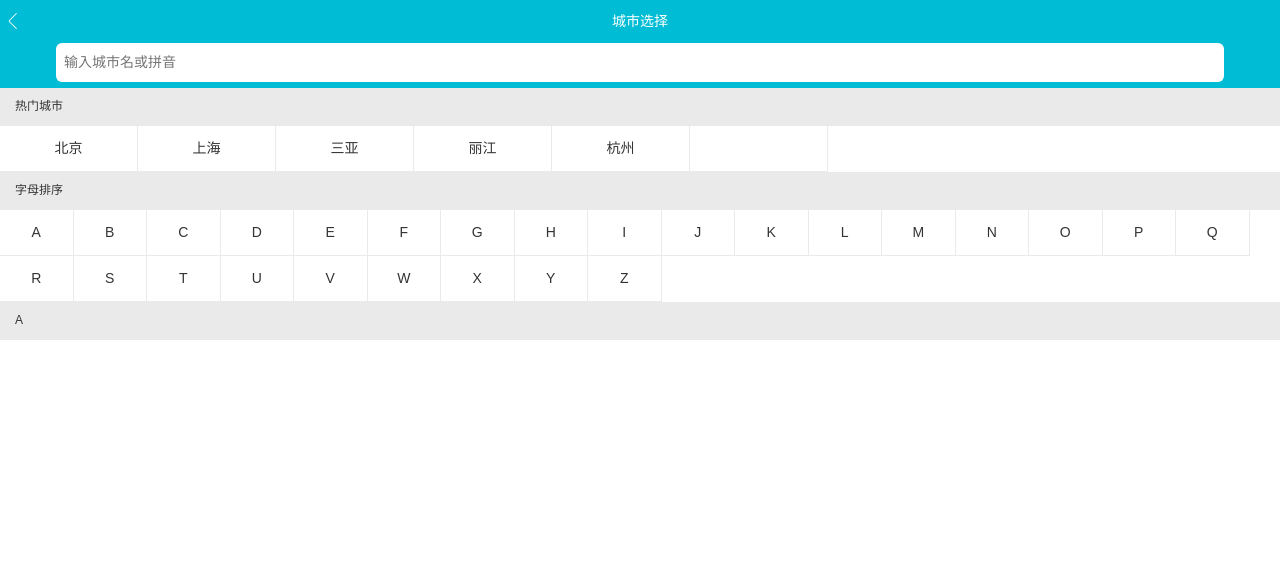
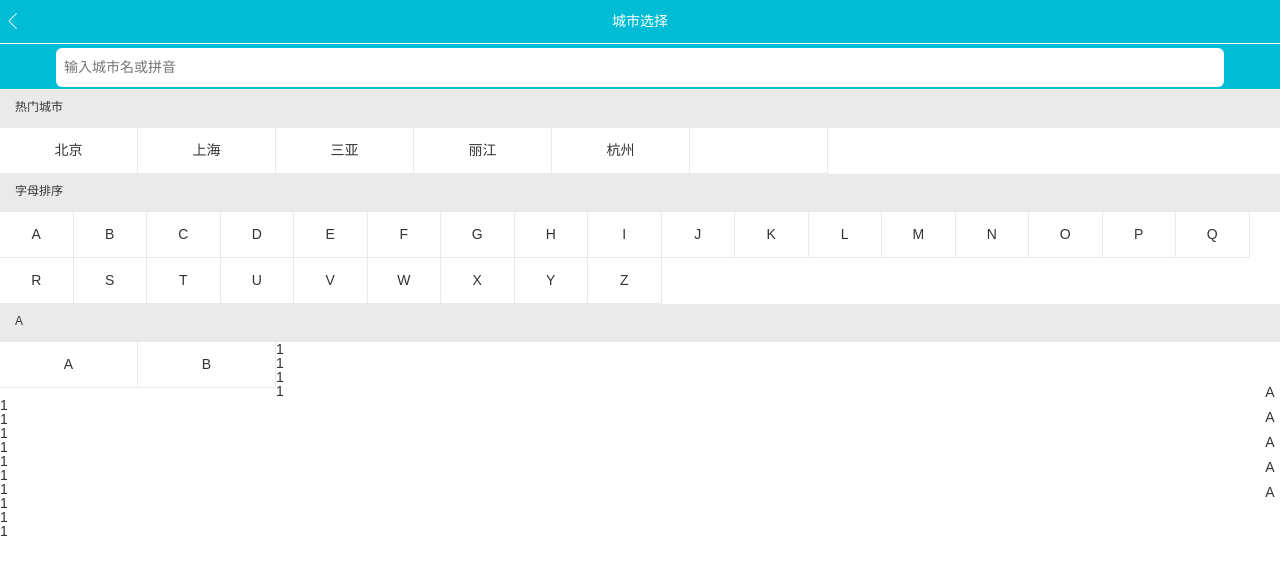
Before and after one commit to xwk99/first, a Vue app: page /#/city in a window 1280 px wide. Shown: the top 574 px of the page. Built offline with nearby package versions, Linux system fonts and the light colour scheme.

Commit message:
add city-list

```diff
--- a/package.json
+++ b/package.json
@@ -9,6 +9,7 @@
   },
   "dependencies": {
     "axios": "^0.21.0",
+    "better-scroll": "^2.0.6",
     "core-js": "^3.6.5",
     "swiper": "^6.4.1",
     "vue": "^2.6.11",
--- a/src/views/city/City.vue
+++ b/src/views/city/City.vue
@@ -2,7 +2,8 @@
    <div>
     <city-header></city-header>
     <city-search></city-search>
-    <city-list></city-list>
+    <city-list :citylist="citylist"></city-list>
+    <city-alphabet></city-alphabet>
    </div>
 </template>
 
@@ -10,13 +11,20 @@
 import CityHeader from './components/Header'
 import CitySearch from './components/Search'
 import CityList from './components/List'
+import CityAlphabet from './components/Alphabet'
 import axios from 'axios'
 export default {
   name: 'city',
   components: {
     CityHeader,
     CitySearch,
-    CityList
+    CityList,
+    CityAlphabet
+  },
+  data () {
+    return {
+      citylist: []
+    }
   },
   methods: {
     getCityInfo () {
@@ -24,7 +32,8 @@ export default {
         .then(this.getCityInfoSucc)
     },
     getCityInfoSucc (res) {
-      console.log(res.data)
+      console.log(res.data.data.citylist)
+      this.citylist = res.data.data.citylist
     }
   },
   mounted () {
--- /dev/null
+++ b/src/views/city/components/Alphabet.vue
@@ -0,0 +1,33 @@
+<template>
+    <div>
+        <ul class="alphabet">
+            <li class="alphabet-list">A</li>
+            <li class="alphabet-list">A</li>
+            <li class="alphabet-list">A</li>
+            <li class="alphabet-list">A</li>
+            <li class="alphabet-list">A</li>
+        </ul>
+    </div>
+</template>
+
+<script>
+export default {
+  name: 'CityAlphabet'
+}
+</script>
+
+<style lang="stylus" scoped>
+    .alphabet
+        position: absolute
+        right: 0
+        top: 1.9rem
+        bottom: 0
+        width: .4rem
+        display: flex
+        flex-direction: column
+        justify-content: center
+        text-align: center
+        .alphabet-list
+            height: .4rem
+            margin-bottom: .1rem
+</style>
--- a/src/views/city/components/Header.vue
+++ b/src/views/city/components/Header.vue
@@ -21,12 +21,16 @@ export default {
     height: .86rem
     background: $bgcolor
     line-height: .86rem
-    overflow: hidden
     text-align: center
     color: white
+    position: fixed
+    top: 0
+    right: 0
+    left: 0
   .back-header
-    position: absolute
-    top: 13px
-    left: 5px
+    position: fixed
+    top: .26rem
+    left: .1rem
     color white
+    z-index: 2
 </style>
--- a/src/views/city/components/List.vue
+++ b/src/views/city/components/List.vue
@@ -1,6 +1,6 @@
 <template>
     <div>
-      <div class="list-title">
+      <div class="list list-title">
         <h1>热门城市</h1>
       </div>
       <ul>
@@ -16,12 +16,37 @@
         <li class="first-name" v-for="(item, index) of firstLetter" :key="index">{{item}}</li>
       </ul>
       <div class="list-title">A</div>
+      <div ref="wrapper">
+        <div>
+          <div class="list-city" v-for="(item, index) of citylist" :key="index">
+            {{item.cityFirstName}}
+          </div>
+          <div>1</div>
+          <div>1</div>
+          <div>1</div>
+          <div>1</div>
+          <div>1</div>
+          <div>1</div>
+          <div>1</div>
+          <div>1</div>
+          <div>1</div>
+          <div>1</div>
+          <div>1</div>
+          <div>1</div>
+          <div>1</div>
+          <div>1</div>
+        </div>
+      </div>
     </div>
 </template>
 
 <script>
+import BScroll from 'better-scroll'
 export default {
   name: 'CityList',
+  props: {
+    citylist: Array
+  },
   computed: {
     firstLetter () {
       const letterlist = []
@@ -31,11 +56,17 @@ export default {
       console.log(letterlist)
       return letterlist
     }
+  },
+  mounted () {
+    this.scroll = new BScroll(this.$refs.wrapper)
   }
 }
 </script>
 
 <style lang="stylus" scoped>
+  .list
+    margin-top: 1.79rem
+    overflow: hidden
   .list-title
     border-bottom: solid #eaeaea
     background: #eaeaea
@@ -61,5 +92,7 @@ export default {
     text-align: center
     border-bottom: .002rem solid #eaeaea
     border-right: 0.02rem solid #eaeaea
+  .test
+    height: 100px
 
 </style>
--- a/src/views/city/components/Search.vue
+++ b/src/views/city/components/Search.vue
@@ -16,8 +16,13 @@ export default {
 @import '../../../assets/styles/variable.styl'
     .search
         height: .90rem
+        line-height: .9rem
         background: $bgcolor
         text-align: center
+        position: fixed
+        top: 0.88rem
+        left: 0
+        right: 0
         .search-input
             width: 90%
             height: .65rem
```
Also changed, not shown: 2 other files (tests, documents, lock files or other folders).
